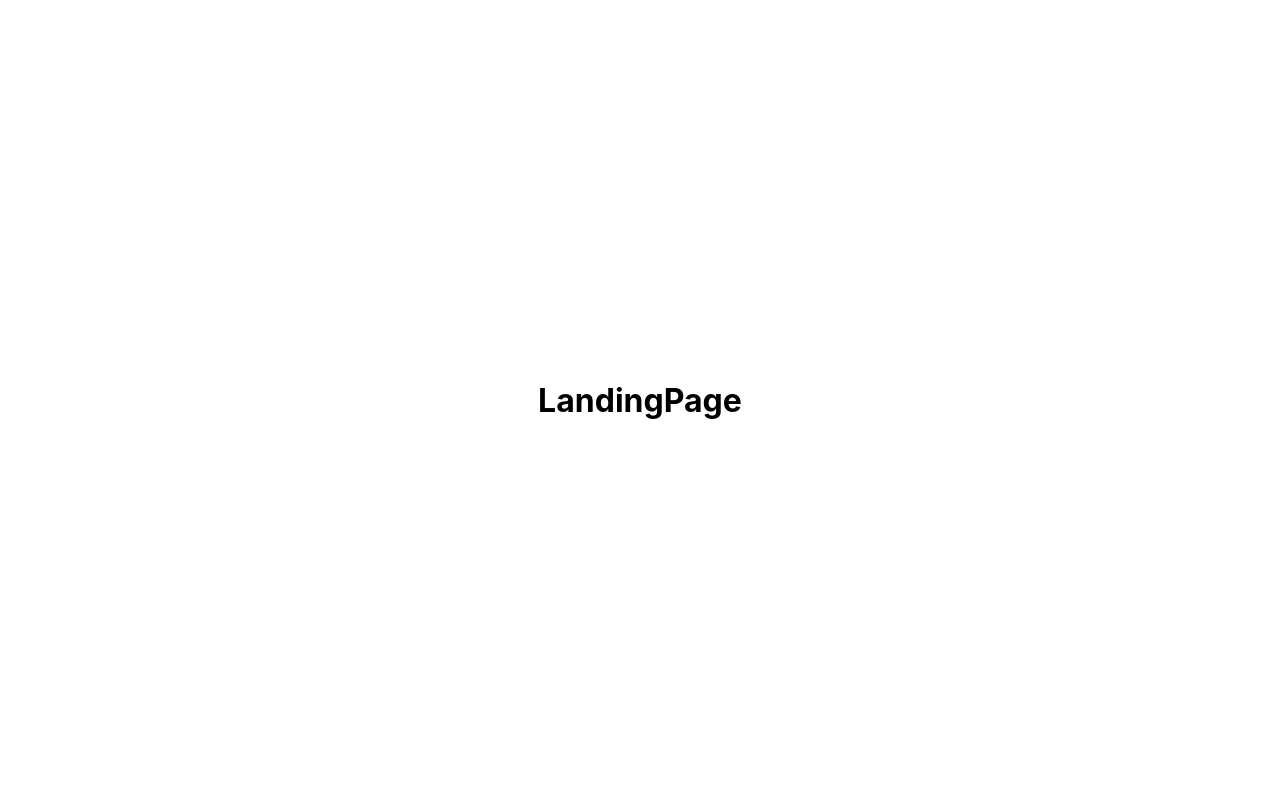
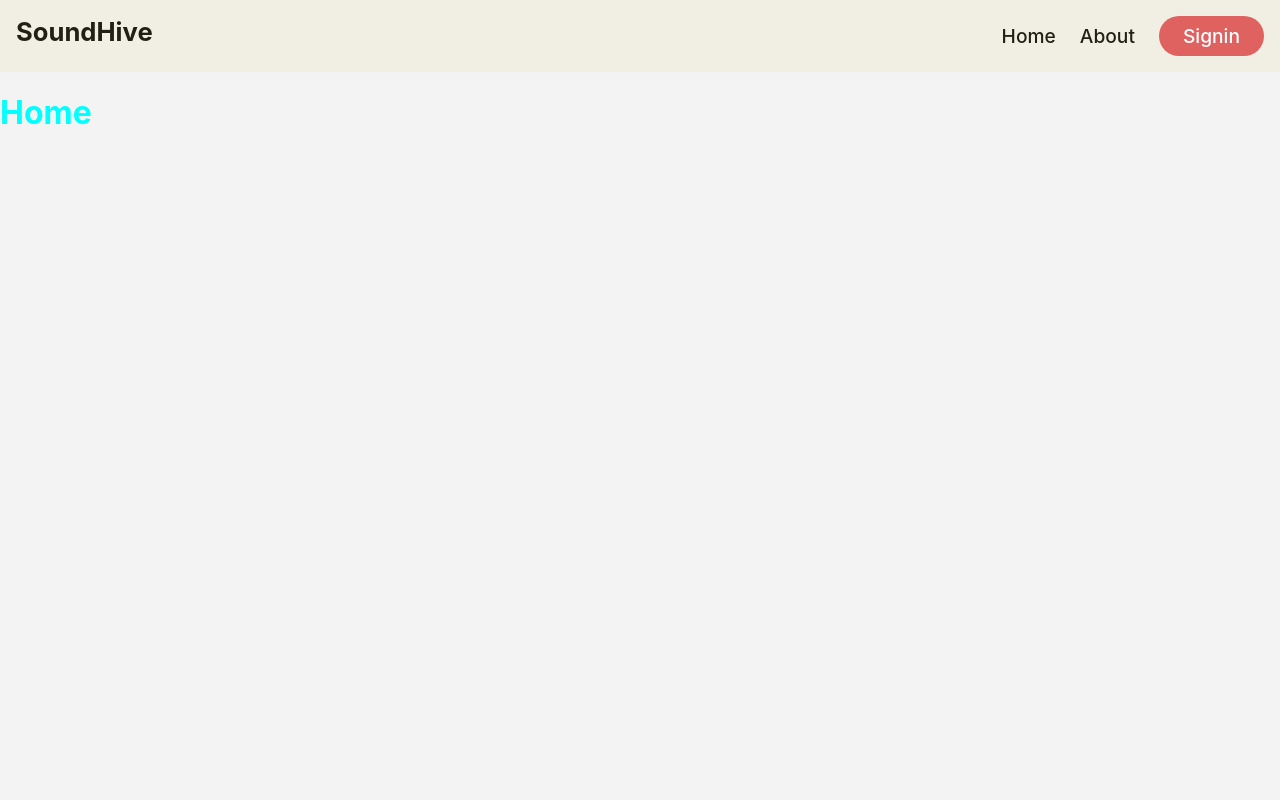
Before and after one commit to Apoorve8055/SoundHive, a React (Create React App) app in the folder client/: page / in a window 1280 px wide. Shown: the top 800 px of the page. Built offline with nearby package versions, Linux system fonts and the light colour scheme.

Commit message:
Responsive Landing Page Header: Complete!

```diff
--- a/client/package.json
+++ b/client/package.json
@@ -15,6 +15,7 @@
     "react-icons": "^4.8.0",
     "react-router-dom": "^6.10.0",
     "react-scripts": "5.0.1",
+    "react-spinners": "^0.13.8",
     "sass": "^1.61.0",
     "socket.io-client": "^4.6.1",
     "web-vitals": "^2.1.4"
--- a/client/src/App.css
+++ b/client/src/App.css
@@ -1,7 +1,3 @@
 .App {
-  width: 100vw;
-  height: 100vh;
-  display: flex;
-  justify-content: center;
-  align-items: center;
+  background-color: "red";
 }
--- a/client/src/pages/public/LandingPage/LandingPage.js
+++ b/client/src/pages/public/LandingPage/LandingPage.js
@@ -1,9 +1,105 @@
+import { PacmanLoader } from "react-spinners";
+import { IoClose, IoMenu } from "react-icons/io5";
+import { memo, useCallback, useEffect, useState } from "react";
+import "./LandingPage.scss";
+import { useNavigate } from "react-router-dom";
+
+const LOADING_DURATION = 2000;
+const FADE_OUT_DURATION = 800;
+const PacmanLoaderMemo = memo(PacmanLoader);
+
 const LandingPage = () => {
+  const [loading, setLoading] = useState(true);
+  const [fadeOut, setFadeOut] = useState(false);
+  const [sideBarOpener, setSideBarOpener] = useState(false);
+
+  const handleLoadingFinish = useCallback(() => {
+    const timeoutId = setTimeout(() => {
+      setFadeOut(true);
+      const timeoutId2 = setTimeout(() => {
+        setLoading(false);
+      }, FADE_OUT_DURATION);
+      return () => clearTimeout(timeoutId2);
+    }, LOADING_DURATION);
+    return () => clearTimeout(timeoutId);
+  }, []);
+
+  useEffect(() => {
+    handleLoadingFinish();
+  }, [handleLoadingFinish]);
+
   return (
-    <div>
-      <h1>LandingPage</h1>
+    <div className="landing-page">
+      {loading ? (
+        <div className="splash-container">
+          <PacmanLoaderMemo
+            className={fadeOut ? "fade-out" : ""}
+            color="#614644"
+          />
+        </div>
+      ) : (
+        <div className="main">
+          <header className="header">
+            <div className="logo">SoundHive</div>
+            <nav className="menu">
+              <MenuItems />
+            </nav>
+            <div
+              className={sideBarOpener ? "hide SideMenuWrap" : "SideMenuWrap"}
+            >
+              <div className="icon">
+                <IoClose
+                  className="item"
+                  onClick={() => setSideBarOpener(!sideBarOpener)}
+                />
+              </div>
+
+              <MenuItems />
+            </div>
+
+            <IoMenu
+              className="menuIcon"
+              onClick={() => setSideBarOpener(!sideBarOpener)}
+            />
+          </header>
+          <div className="page home" id="home">
+            <h1>Home</h1>
+          </div>
+          <div className="page about" id="about">
+            <h1>About</h1>
+          </div>
+        </div>
+      )}
     </div>
   );
 };
 
+const MenuItems = () => {
+  const navigate = useNavigate();
+  return (
+    <div className="menu-items">
+      <div
+        className="item"
+        onClick={() =>
+          document.getElementById("home").scrollIntoView({ behavior: "smooth" })
+        }
+      >
+        Home
+      </div>
+      <div
+        className="item"
+        onClick={() =>
+          document
+            .getElementById("about")
+            .scrollIntoView({ behavior: "smooth" })
+        }
+      >
+        About
+      </div>
+      <div href="#" className="item signin" onClick={() => navigate("/login")}>
+        Signin
+      </div>
+    </div>
+  );
+};
 export default LandingPage;
--- a/client/src/pages/public/LandingPage/LandingPage.scss
+++ b/client/src/pages/public/LandingPage/LandingPage.scss
@@ -0,0 +1,130 @@
+@use "../../../utils/mixins/mediaQueries.scss" as *;
+
+.landing-page {
+  height: 100vh;
+  background-color: #f3f3f3;
+  color: aqua;
+
+  .splash-container {
+    display: flex;
+    justify-content: center;
+    align-items: center;
+    width: 100vw;
+    height: 100vh;
+
+    .fade-out {
+      opacity: 1;
+      animation: fadeOut 1s forwards;
+    }
+
+    @keyframes fadeOut {
+      from {
+        opacity: 1;
+      }
+      to {
+        opacity: 0;
+      }
+    }
+  }
+
+  .main {
+    .header {
+      display: flex;
+      justify-content: space-between;
+      padding: 1rem;
+      color: #221f14;
+      background-color: #f1efe3;
+
+      .logo {
+        font-size: 1.6rem;
+        font-weight: bolder;
+      }
+
+      .menu {
+        visibility: hidden;
+        .menu-items {
+          display: flex;
+          justify-content: center;
+          align-items: center;
+          gap: 24px;
+          .item {
+            color: #221f14;
+            font-size: 1.2rem;
+            font-weight: 500;
+            cursor: pointer;
+          }
+
+          .signin {
+            padding: 8px 24px;
+            color: #fff;
+            background-color: #df6160;
+            border-radius: 24px;
+            cursor: pointer;
+          }
+        }
+
+        @include lg {
+          flex-direction: row;
+          height: auto;
+          visibility: visible;
+        }
+      }
+
+      .SideMenuWrap {
+        position: fixed;
+        top: 0;
+        right: 0;
+        bottom: 0;
+        width: 250px;
+        background-color: #221f14;
+        transform: translateX(100%);
+        transition: transform 0.2s ease;
+        z-index: 10;
+
+        .menu-items {
+          display: flex;
+          flex-direction: column;
+          align-items: center;
+          gap: 24px;
+        }
+
+        .item {
+          color: #fff;
+          font-size: 1.2rem;
+          font-weight: 500;
+        }
+        .icon {
+          padding-top: 1rem;
+          padding-right: 1rem;
+          display: flex;
+          justify-content: flex-end;
+        }
+      }
+
+      .hide {
+        transform: translateX(0);
+        transition: transform 0.2s ease;
+      }
+
+      .menuIcon {
+        font-size: 1.8rem;
+        font-weight: 500;
+        cursor: pointer;
+
+        @include lg {
+          display: none;
+        }
+      }
+    }
+
+    .home {
+    }
+
+    .about {
+    }
+
+    .page {
+      height: 100vh;
+    }
+  }
+}
--- /dev/null
+++ b/client/src/utils/mixins/mediaQueries.scss
@@ -0,0 +1,22 @@
+// We are using mobile-first approach
+$breakpoint-md: 768px;
+$breakpoint-lg: 992px;
+$breakpoint-xl: 1200px;
+
+@mixin md {
+  @media (min-width: $breakpoint-md) {
+    @content;
+  }
+}
+
+@mixin lg {
+  @media (min-width: $breakpoint-lg) {
+    @content;
+  }
+}
+
+@mixin xl {
+  @media (min-width: $breakpoint-xl) {
+    @content;
+  }
+}
```
Also changed, not shown: 1 other file (tests, documents, lock files or other folders).
